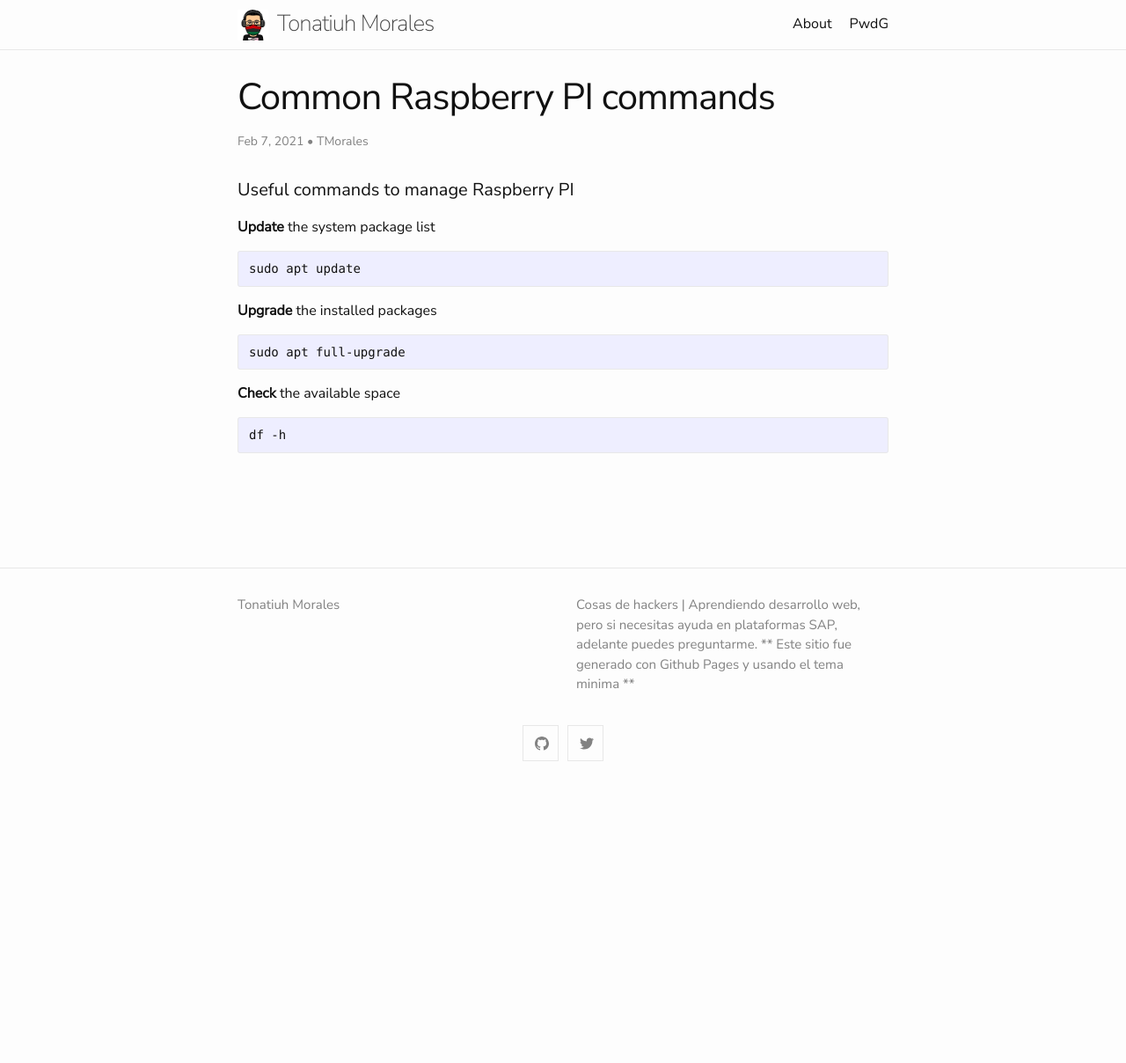
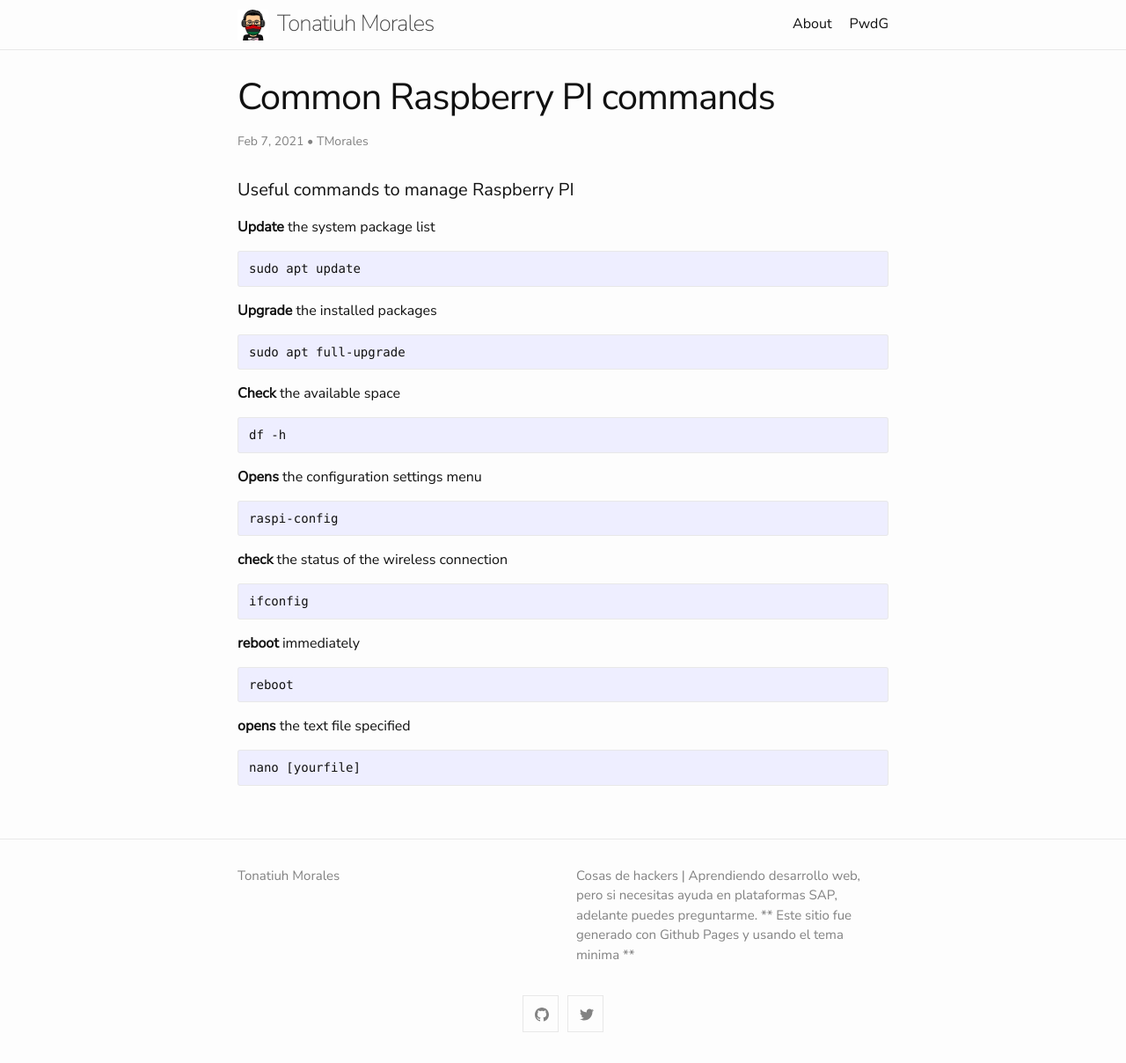
Before and after one commit to blackc0mb/blackc0mb.github.io, a Jekyll site: the page built from _posts/2021-02-07-picommands.md, in a window 1280 px wide. Shown: the whole page at 88% size. Built offline with Jekyll 4.4.1, drawn with Linux system fonts in a browser that asks for light colours; before the commit the page ends 900 px from its top, so only the background shows below that.

Commit message:
Update 2021-02-07-picommands.md

````diff
--- a/_posts/2021-02-07-picommands.md
+++ b/_posts/2021-02-07-picommands.md
@@ -19,3 +19,19 @@ sudo apt full-upgrade
 ```
 df -h
 ```
+**Opens** the configuration settings menu
+```
+raspi-config
+```
+**check** the status of the wireless connection
+```
+ifconfig
+```
+**reboot** immediately
+```
+reboot
+```
+**opens** the text file specified
+```
+nano [yourfile]
+```
````
